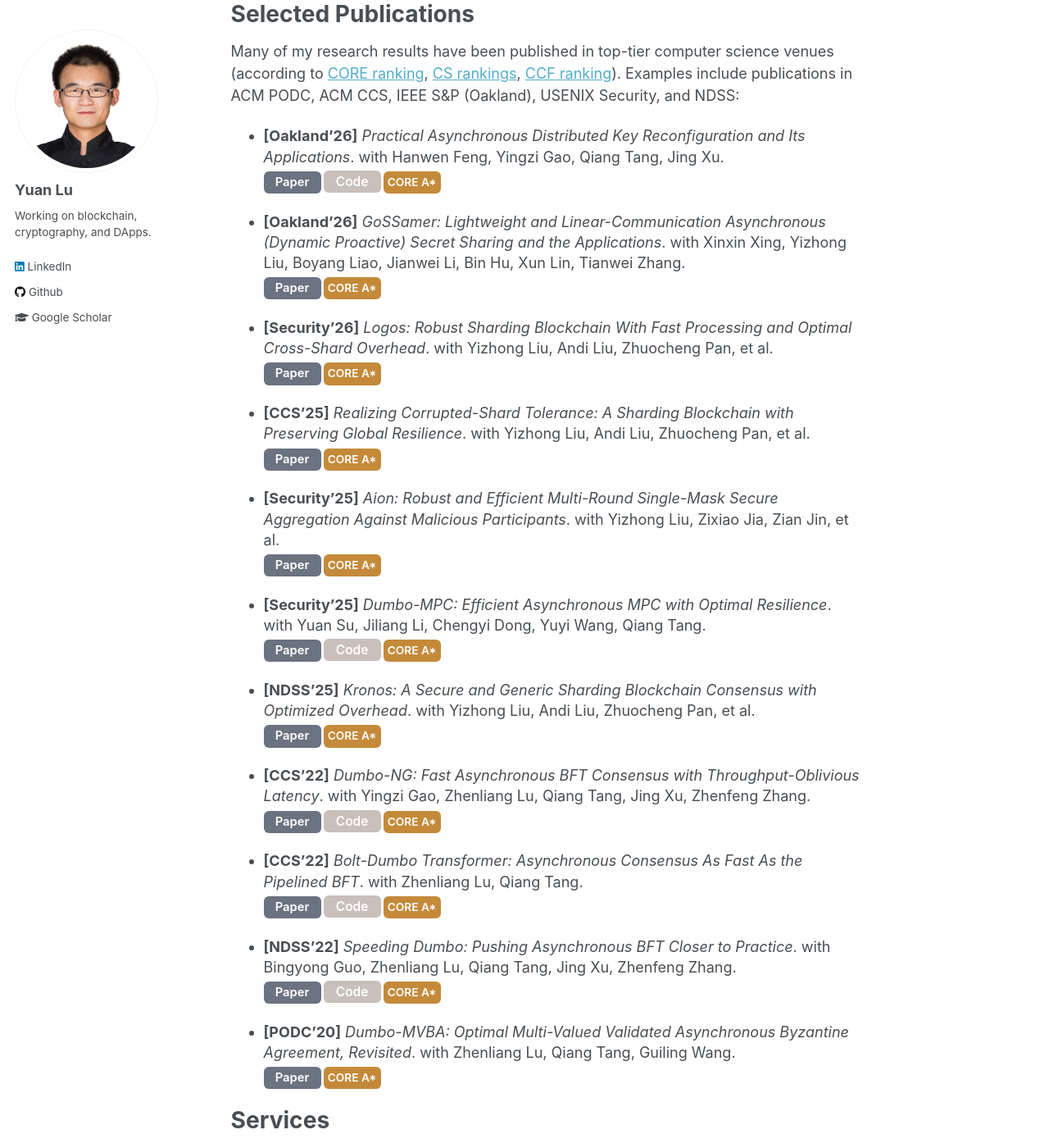
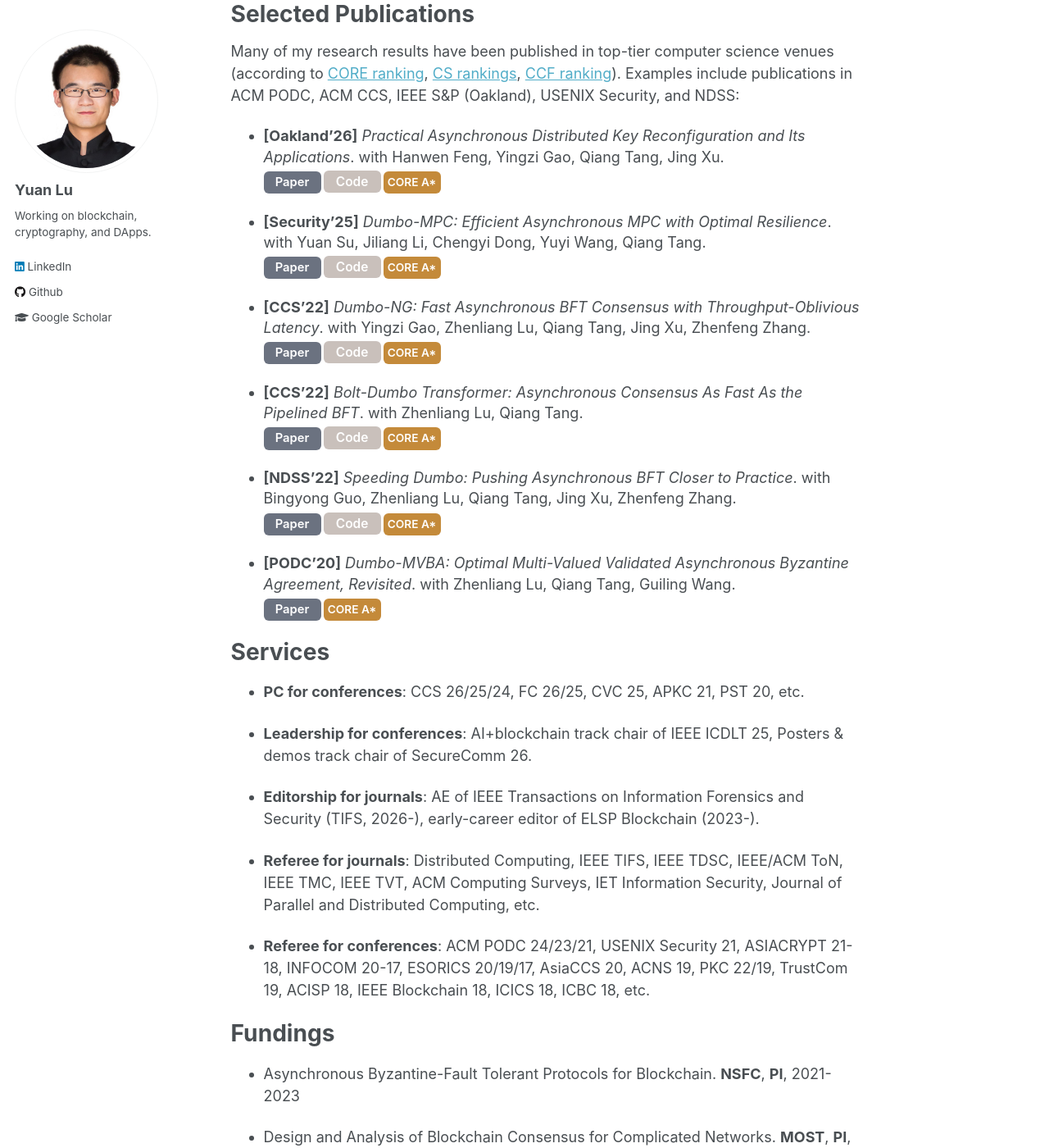
Before and after one commit to yylluu/yylluu.github.io, a Jekyll site: the page built from _pages/about.md, in a window 1280 px wide and 1400 px high, scrolled down 872 px. Shown: the whole window at 82% size. Built offline with Jekyll 4.4.1, drawn with Linux system fonts in a browser that asks for light colours; some of the changed lines change nothing that is shown.

Commit message:
Update about.md

```diff
--- a/_pages/about.md
+++ b/_pages/about.md
@@ -37,51 +37,46 @@ Many of my research results have been published in top-tier computer science ven
   <a href="https://eprint.iacr.org/2025/149" target="_blank"><span class="pub-badge badge-paper">Paper</span></a>
   <a href="https://github.com/fascy/adkr" target="_blank"><span class="pub-badge badge-code">Code</span></a>
   <a href="https://portal.core.edu.au/conf-ranks/750/" target="_blank"><span class="pub-badge badge-core">CORE A*</span></a>
-<!--  <a href="https://www.ccf.org.cn/en/Bulletin/2019-05-13/663884.shtml" target="_blank"><span class="pub-badge badge-ccf">CCF A</span></a>
-  <a href="https://csrankings.org/" target="_blank"><span class="pub-badge badge-top">CSrankings Top</span></a> -->
 </div>
 </li>
 
+<!--
 <li class="pub-entry">
 <strong>[Oakland’26]</strong> <em>GoSSamer: Lightweight and Linear-Communication Asynchronous (Dynamic Proactive) Secret Sharing and the Applications</em>. with Xinxin Xing, Yizhong Liu, Boyang Liao, Jianwei Li, Bin Hu, Xun Lin, Tianwei Zhang.
 <div class="pub-badges">
   <a href="https://eprint.iacr.org/2025/1516" target="_blank"><span class="pub-badge badge-paper">Paper</span></a>
   <a href="https://portal.core.edu.au/conf-ranks/750/" target="_blank"><span class="pub-badge badge-core">CORE A*</span></a>
-<!--    <a href="https://www.ccf.org.cn/en/Bulletin/2019-05-13/663884.shtml" target="_blank"><span class="pub-badge badge-ccf">CCF A</span></a>
-  <a href="https://csrankings.org/" target="_blank"><span class="pub-badge badge-top">CSrankings Top</span></a> -->
 </div>
 </li>
+
 
 <li class="pub-entry">
 <strong>[Security’26]</strong> <em>Logos: Robust Sharding Blockchain With Fast Processing and Optimal Cross-Shard Overhead</em>. with Yizhong Liu, Andi Liu, Zhuocheng Pan, et al.
 <div class="pub-badges">
   <a href="https://www.usenix.org/conference/usenixsecurity26/presentation/liu-yizhong" target="_blank"><span class="pub-badge badge-paper">Paper</span></a>
   <a href="https://portal.core.edu.au/conf-ranks/1841/" target="_blank"><span class="pub-badge badge-core">CORE A*</span></a>
-<!--    <a href="https://www.ccf.org.cn/en/Bulletin/2019-05-13/663884.shtml" target="_blank"><span class="pub-badge badge-ccf">CCF A</span></a>
-  <a href="https://csrankings.org/" target="_blank"><span class="pub-badge badge-top">CSrankings Top</span></a> -->
 </div>
 </li>
+
 
 <li class="pub-entry">
 <strong>[CCS’25]</strong> <em>Realizing Corrupted-Shard Tolerance: A Sharding Blockchain with Preserving Global Resilience</em>. with Yizhong Liu, Andi Liu, Zhuocheng Pan, et al.
 <div class="pub-badges">
   <a href="https://dl.acm.org/doi/10.1145/3719027.3765132" target="_blank"><span class="pub-badge badge-paper">Paper</span></a>
   <a href="https://portal.core.edu.au/conf-ranks/12/" target="_blank"><span class="pub-badge badge-core">CORE A*</span></a>
-<!--    <a href="https://www.ccf.org.cn/en/Bulletin/2019-05-13/663884.shtml" target="_blank"><span class="pub-badge badge-ccf">CCF A</span></a>
-  <a href="https://csrankings.org/" target="_blank"><span class="pub-badge badge-top">CSrankings Top</span></a> -->
 </div>
 </li>
+
 
 <li class="pub-entry">
 <strong>[Security’25]</strong> <em>Aion: Robust and Efficient Multi-Round Single-Mask Secure Aggregation Against Malicious Participants</em>. with Yizhong Liu, Zixiao Jia, Zian Jin, et al.
 <div class="pub-badges">
   <a href="https://www.usenix.org/conference/usenixsecurity25/presentation/liu-yizhong" target="_blank"><span class="pub-badge badge-paper">Paper</span></a>
-  <!-- <a href="https://zenodo.org/records/15870338" target="_blank"><span class="pub-badge badge-code">Code</span></a> -->
   <a href="https://portal.core.edu.au/conf-ranks/1841/" target="_blank"><span class="pub-badge badge-core">CORE A*</span></a>
-<!--    <a href="https://www.ccf.org.cn/en/Bulletin/2019-05-13/663884.shtml" target="_blank"><span class="pub-badge badge-ccf">CCF A</span></a>
-  <a href="https://csrankings.org/" target="_blank"><span class="pub-badge badge-top">CSrankings Top</span></a> -->
 </div>
 </li>
+-->
+
 
 <li class="pub-entry">
 <strong>[Security’25]</strong> <em>Dumbo-MPC: Efficient Asynchronous MPC with Optimal Resilience</em>. with Yuan Su, Jiliang Li, Chengyi Dong, Yuyi Wang, Qiang Tang.
@@ -89,21 +84,18 @@ Many of my research results have been published in top-tier computer science ven
   <a href="https://www.usenix.org/conference/usenixsecurity25/presentation/su-yuan" target="_blank"><span class="pub-badge badge-paper">Paper</span></a>
   <a href="https://github.com/dcy456/Dumbo-MPC" target="_blank"><span class="pub-badge badge-code">Code</span></a>
   <a href="https://portal.core.edu.au/conf-ranks/1841/" target="_blank"><span class="pub-badge badge-core">CORE A*</span></a>
-<!--    <a href="https://www.ccf.org.cn/en/Bulletin/2019-05-13/663884.shtml" target="_blank"><span class="pub-badge badge-ccf">CCF A</span></a>
-  <a href="https://csrankings.org/" target="_blank"><span class="pub-badge badge-top">CSrankings Top</span></a> -->
 </div>
 </li>
 
+<!--
 <li class="pub-entry">
 <strong>[NDSS’25]</strong> <em>Kronos: A Secure and Generic Sharding Blockchain Consensus with Optimized Overhead</em>. with Yizhong Liu, Andi Liu, Zhuocheng Pan, et al.
 <div class="pub-badges">
   <a href="https://eprint.iacr.org/2024/206" target="_blank"><span class="pub-badge badge-paper">Paper</span></a>
-  <!-- <a href="https://zenodo.org/records/13594519" target="_blank"><span class="pub-badge badge-code">Code</span></a> -->
   <a href="https://portal.core.edu.au/conf-ranks/1840/" target="_blank"><span class="pub-badge badge-core">CORE A*</span></a>
-<!--    <a href="https://www.ccf.org.cn/en/Bulletin/2019-05-13/663884.shtml" target="_blank"><span class="pub-badge badge-ccf">CCF A</span></a>
-  <a href="https://csrankings.org/" target="_blank"><span class="pub-badge badge-top">CSrankings Top</span></a> -->
 </div>
 </li>
+-->
 
 <li class="pub-entry">
 <strong>[CCS’22]</strong> <em>Dumbo-NG: Fast Asynchronous BFT Consensus with Throughput-Oblivious Latency</em>. with Yingzi Gao, Zhenliang Lu, Qiang Tang, Jing Xu, Zhenfeng Zhang.
```
